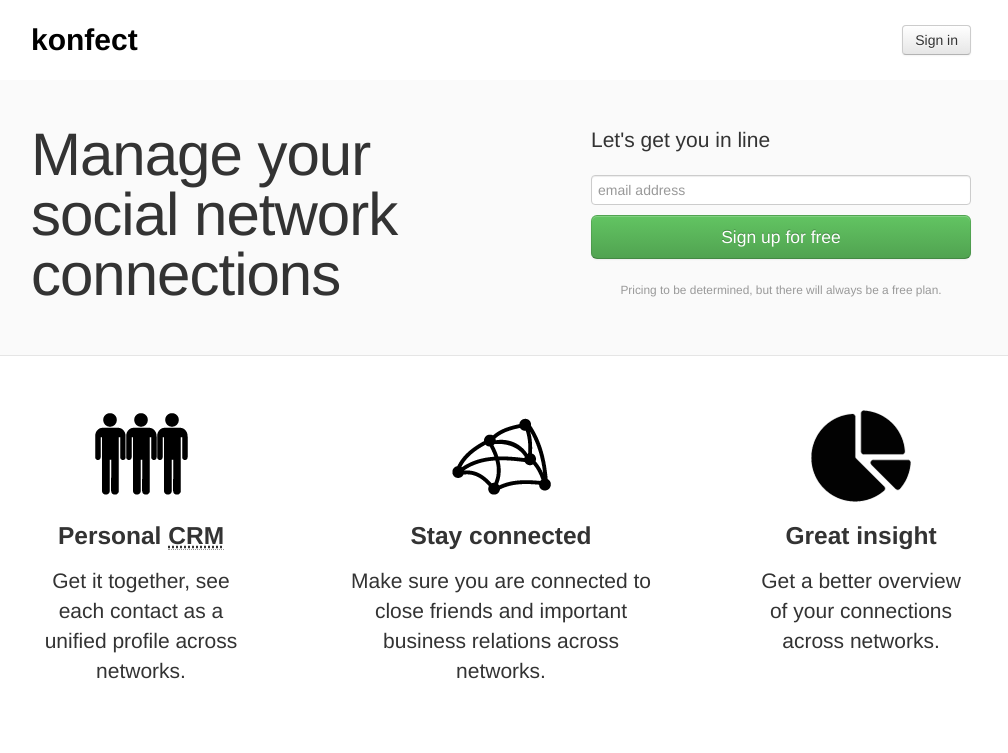
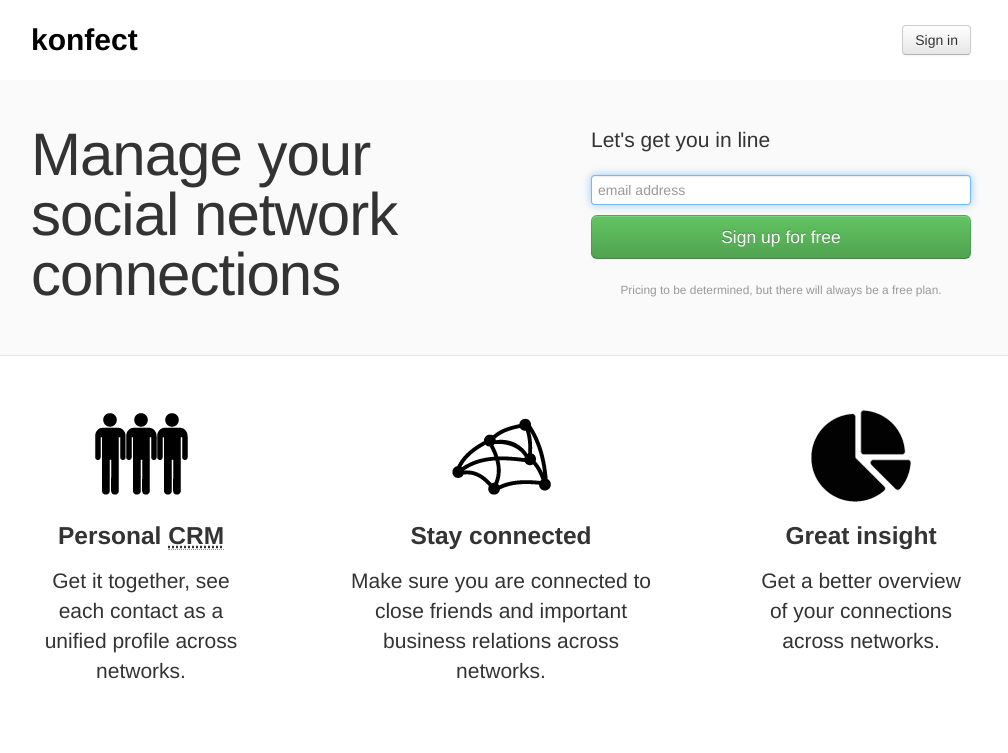
Before and after one commit to Konfect/konfect.github.com, a website: page index.html in a window 1280 px wide. Shown: the top 753 px of the page, without its empty margins (139-1147 px from the left). Drawn offline with Linux system fonts and the light colour scheme.

Commit message:
not required, autofocus on

```diff
--- a/index.html
+++ b/index.html
@@ -32,7 +32,7 @@
 					<div class="span5 offset2 signup">
 						<p class="lead hidden-phone">Let's get you in line</p>
 						<form action="http://webcom.us2.list-manage.com/subscribe/post?u=228e04b4c873a783c32cdae85&amp;id=789321fc58" method="post" novalidate>
-							<input type="email" value="" name="EMAIL" placeholder="email address" required class="span5">
+							<input type="email" value="" name="EMAIL" placeholder="email address" autofocus class="span5">
 							<button type="submit" class="btn btn-success btn-large btn-block">Sign up for free</button>
 						</form>
 						<p class="text-center">
```
